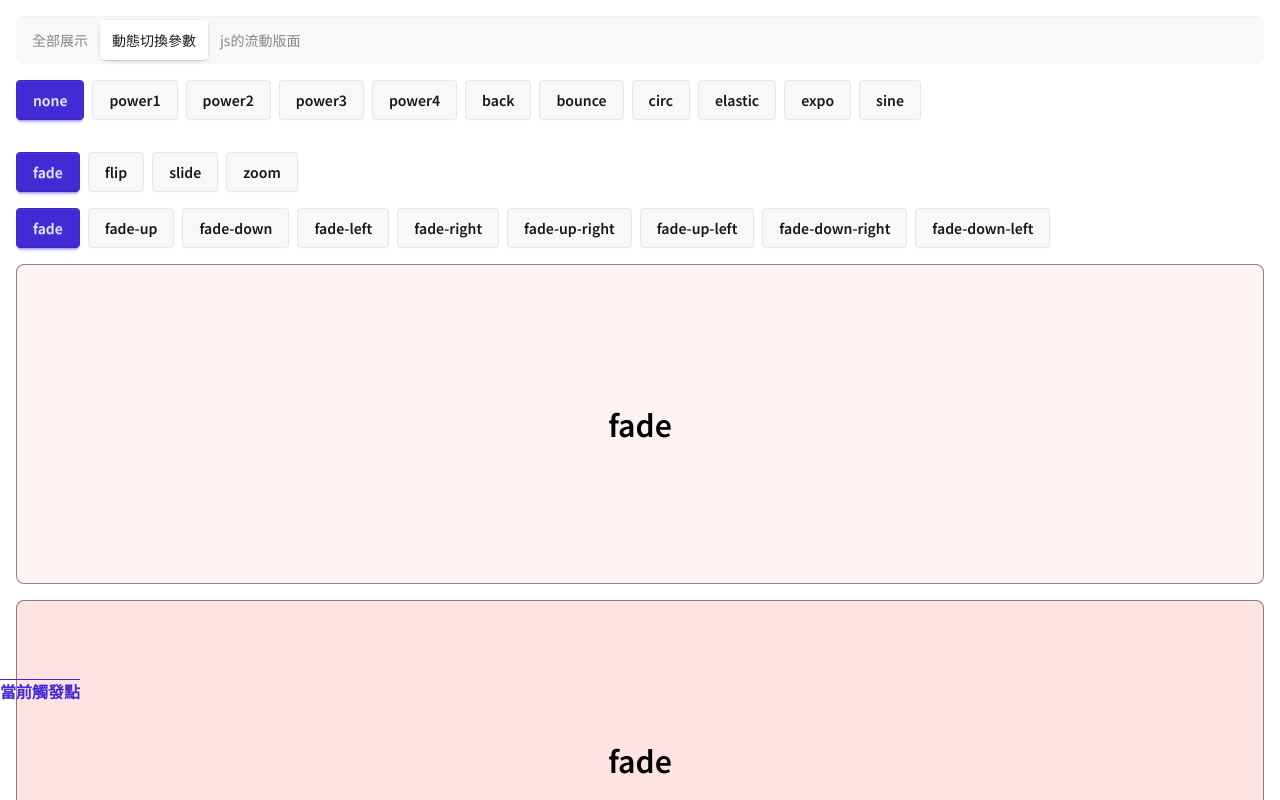
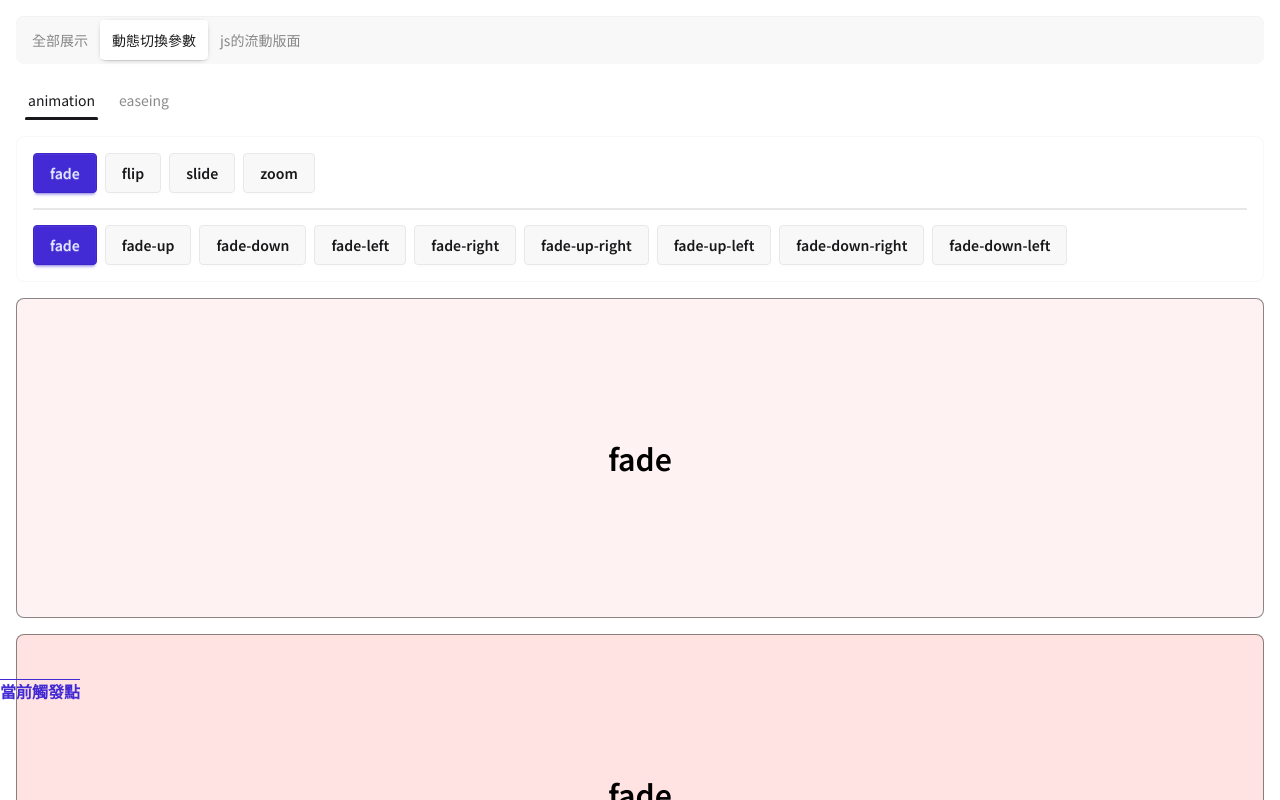
Before and after one commit to GaiaYang/react-primitives, a Next.js app: page /aos in a window 1280 px wide. Both pictures are taken after a click on the tab "動態切換參數". Shown: the top 800 px of the page. Built offline with nearby package versions, Linux system fonts and the light colour scheme.

Commit message:
調整aos範例

```diff
--- a/src/app/aos/components/AnimationCategory.tsx
+++ b/src/app/aos/components/AnimationCategory.tsx
@@ -17,7 +17,8 @@ export default function AnimationCategory({
   const [category, setCategory] = useState(categories[0]);
 
   return (
-    <div className="flex flex-col gap-4">
+    <div className="card card-border card-sm">
+      <div className="card-body">
         <div className="flex flex-wrap gap-2">
           {categories.map((item) => (
             <button
@@ -37,6 +38,7 @@ export default function AnimationCategory({
             </button>
           ))}
         </div>
+        <div className="divider my-0" />
         <div className="flex flex-wrap gap-2">
           {animations
             .filter((item) => item.startsWith(category))
@@ -54,5 +56,6 @@ export default function AnimationCategory({
             ))}
         </div>
       </div>
+    </div>
   );
 }
--- a/src/app/aos/components/AnimationEaseing.tsx
+++ b/src/app/aos/components/AnimationEaseing.tsx
@@ -32,7 +32,8 @@ export default function AnimationEasingSelector({
   }, [onChangeEaseing, selectedCategory, selectedVariant]);
 
   return (
-    <div className="flex flex-col gap-4">
+    <div className="card card-border card-sm">
+      <div className="card-body">
         <div className="flex flex-wrap gap-2">
           {easingCategories.map((category) => (
             <button
@@ -50,6 +51,7 @@ export default function AnimationEasingSelector({
             </button>
           ))}
         </div>
+        <div className="divider my-0" />
         <div className="flex flex-wrap gap-2">
           {selectedCategory !== "none"
             ? easeVariants.map((variant) => (
@@ -67,5 +69,6 @@ export default function AnimationEasingSelector({
             : null}
         </div>
       </div>
+    </div>
   );
 }
--- a/src/app/aos/components/Demo.tsx
+++ b/src/app/aos/components/Demo.tsx
@@ -1,6 +1,7 @@
 "use client";
 
-import { useState } from "react";
+import { useEffect, useState } from "react";
+import { ScrollTrigger } from "gsap/ScrollTrigger";
 
 import cn from "@/utils/cn";
 
@@ -103,14 +104,35 @@ function JsResponsive() {
   return <div></div>;
 }
 
+const tabs = ["animation", "easeing"];
+
 function DynamicChange() {
+  const [tabIndex, setTabIndex] = useState(0);
   const [animation, setAnimation] = useState(animations[0]);
   const [easeing, setEaseing] = useState(eases[0]);
 
+  useEffect(() => {
+    ScrollTrigger.refresh(true);
+  }, [tabIndex]);
+
   return (
     <div className="grid w-full gap-4">
-      <AnimationEaseing onChangeEaseing={setEaseing} />
-      <AnimationCategory onChangeAnimation={setAnimation} />
+      <div className="tabs tabs-border">
+        {tabs.map((item, index) => (
+          <button
+            key={item}
+            type="button"
+            onClick={() => {
+              setTabIndex(index);
+            }}
+            className={cn("tab", { "tab-active": tabIndex === index })}
+          >
+            {item}
+          </button>
+        ))}
+      </div>
+      {tabIndex === 0 && <AnimationCategory onChangeAnimation={setAnimation} />}
+      {tabIndex === 1 && <AnimationEaseing onChangeEaseing={setEaseing} />}
       {Array(10)
         .fill(null)
         .map((_, index) => (
```
Lines whose indentation alone changed are shown as unchanged.
